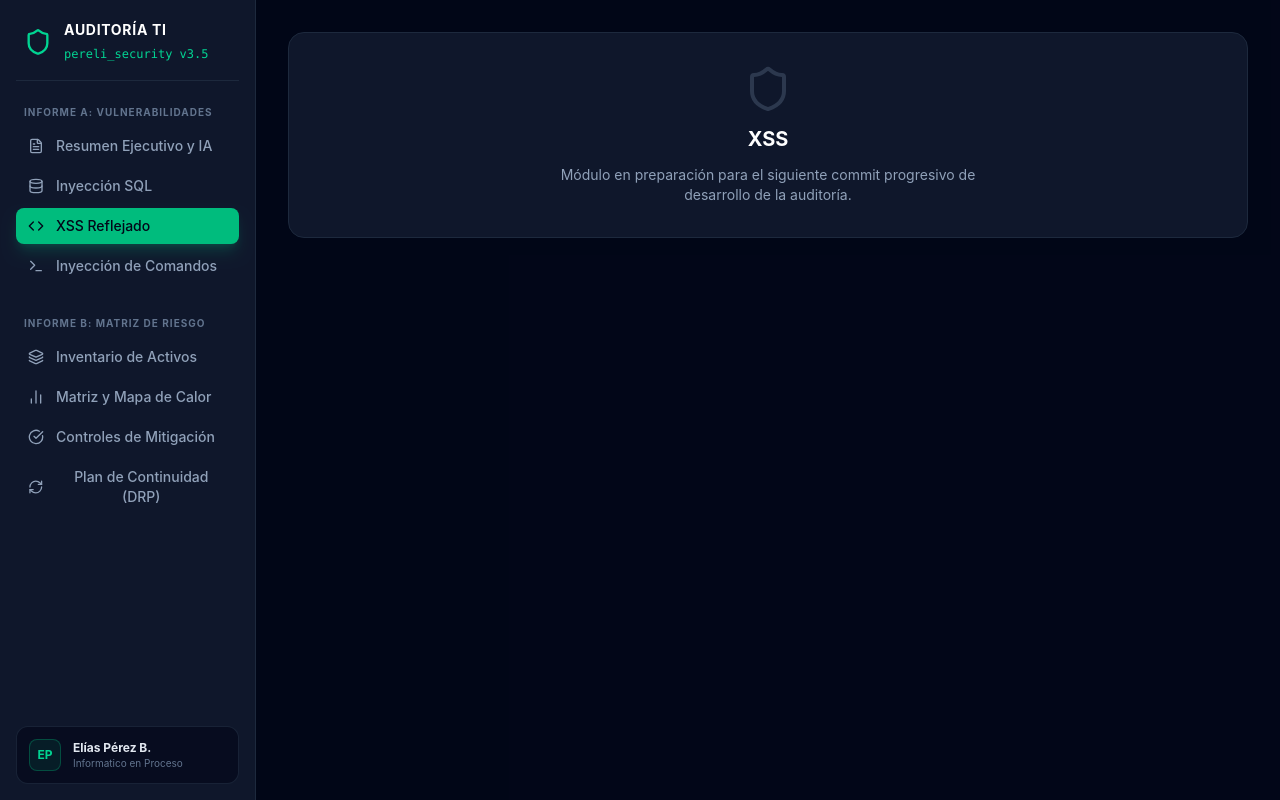
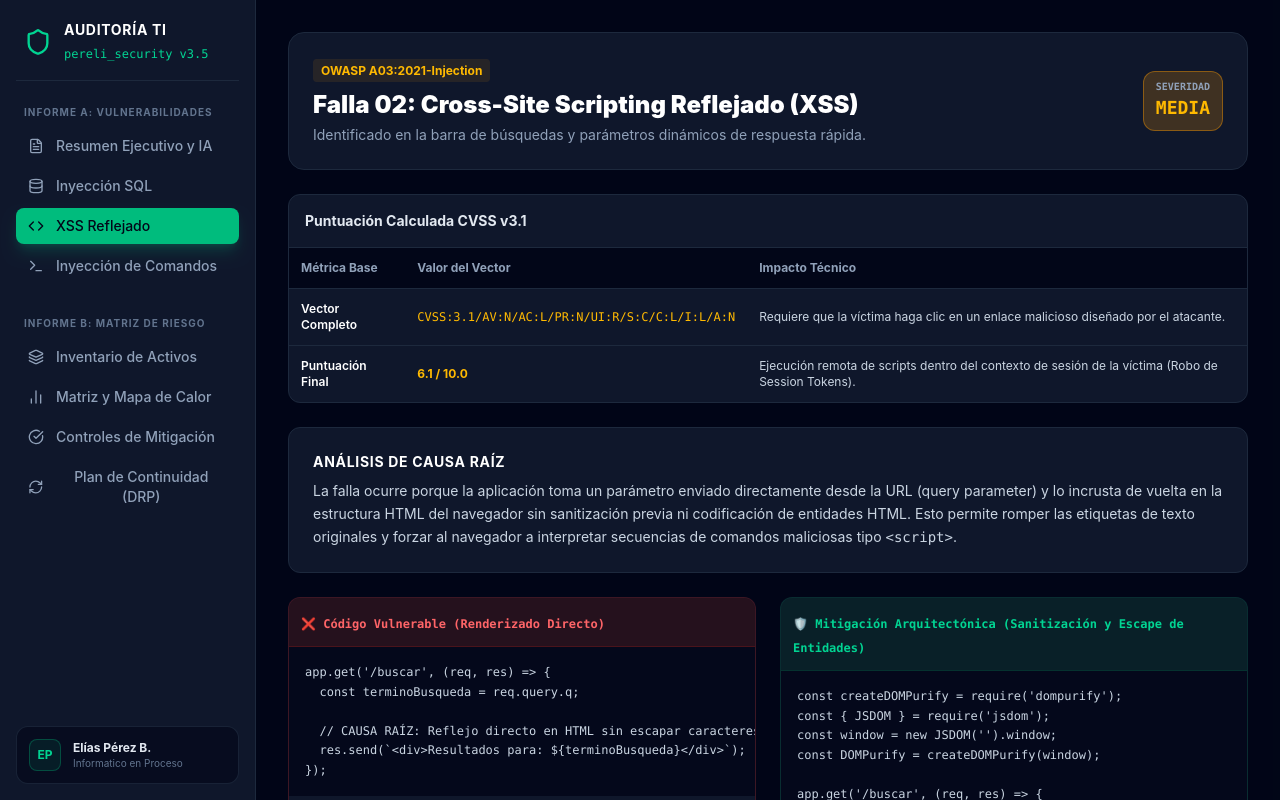
Before and after one commit to eliasperesbarrera-maker/auditoria_pereli, a React (Vite) app: page / in a window 1280 px wide. Both pictures are taken after a click on the button "XSS Reflejado". Built offline with nearby package versions, Linux system fonts and the light colour scheme.

Commit message:
implementacion analisis tecnico de xss reflejado con matriz cvss y mitigacion mediante dompurify

```diff
--- a/src/App.jsx
+++ b/src/App.jsx
@@ -11,7 +11,7 @@ export default function App() {
   const promptsIa = [
     {
       fase: "Investigación de Inyección SQL",
-      prompt: "Actúa como un auditor de seguridad senior. Explica los mecanismos de mitigación de la causa raíz para una inyección SQL basada en un portal web corporativo utilizando consultas parametrizadas en Node.js.",
+      prompt: "Actúa como un auditor de seguridad senior. Explica los mechanisms de mitigación de la causa raíz para una inyección SQL basada en un portal web corporativo utilizando consultas parametrizadas en Node.js.",
       aceptado: "Se adoptó el uso de marcadores de posición (?) para desvincular por completo las instrucciones del motor SQL de los datos proporcionados por el usuario.",
       corregido: "La IA sugirió inicialmente un WAF genérico, pero lo corregimos priorizando la parametrización en el código fuente para eliminar la causa raíz."
     },
@@ -147,7 +147,7 @@ export default function App() {
                   <div className="p-3 bg-emerald-500/10 rounded-lg text-emerald-400"><Users /></div>
                   <div>
                     <h4 className="text-xs text-slate-400 uppercase font-bold">Equipo Consultor</h4>
-                    <p className="text-sm font-bold text-white">E.Perez</p>
+                    <p className="text-sm font-bold text-white">E.Pérez</p>
                   </div>
                 </div>
               </div>
@@ -300,8 +300,107 @@ db.query(query, [username, password], (err, result) => {
             </div>
           )}
 
+          {/* 3. PESTAÑA: XSS REFLEJADO */}
+          {activeTab === 'xss' && (
+            <div className="space-y-6 animate-fadeIn">
+
+              {/* Título y Categoría OWASP */}
+              <div className="bg-slate-900 border border-slate-800 p-6 rounded-2xl">
+                <div className="flex items-center justify-between">
+                  <div>
+                    <span className="text-xs font-bold text-amber-400 bg-amber-500/10 px-2 py-1 rounded">OWASP A03:2021-Injection</span>
+                    <h2 className="text-2xl font-black text-white mt-2">Falla 02: Cross-Site Scripting Reflejado (XSS)</h2>
+                    <p className="text-slate-400 text-sm mt-1">Identificado en la barra de búsquedas y parámetros dinámicos de respuesta rápida.</p>
+                  </div>
+                  <div className="bg-amber-500/20 border border-amber-500/40 text-amber-400 font-mono text-xs px-3 py-2 rounded-xl text-center">
+                    <span className="block text-[10px] uppercase font-bold text-slate-400">Severidad</span>
+                    <strong className="text-lg">MEDIA</strong>
+                  </div>
+                </div>
+              </div>
+
+              {/* Tabla CVSS v3.1 */}
+              <div className="bg-slate-900 border border-slate-800 rounded-xl overflow-hidden">
+                <div className="bg-slate-850 p-4 border-b border-slate-800">
+                  <h3 className="text-sm font-bold text-slate-200">Puntuación Calculada CVSS v3.1</h3>
+                </div>
+                <table className="w-full text-left border-collapse text-xs">
+                  <thead>
+                    <tr className="bg-slate-950 text-slate-400 border-b border-slate-800">
+                      <th className="p-3">Métrica Base</th>
+                      <th className="p-3">Valor del Vector</th>
+                      <th className="p-3">Impacto Técnico</th>
+                    </tr>
+                  </thead>
+                  <tbody className="divide-y divide-slate-800 text-slate-300">
+                    <tr>
+                      <td className="p-3 font-semibold text-white">Vector Completo</td>
+                      <td className="p-3 font-mono text-amber-400">CVSS:3.1/AV:N/AC:L/PR:N/UI:R/S:C/C:L/I:L/A:N</td>
+                      <td className="p-3">Requiere que la víctima haga clic en un enlace malicioso diseñado por el atacante.</td>
+                    </tr>
+                    <tr>
+                      <td className="p-3 font-semibold text-white">Puntuación Final</td>
+                      <td className="p-3 font-bold text-amber-400">6.1 / 10.0</td>
+                      <td className="p-3">Ejecución remota de scripts dentro del contexto de sesión de la víctima (Robo de Session Tokens).</td>
+                    </tr>
+                  </tbody>
+                </table>
+              </div>
+
+              {/* Causa Raíz */}
+              <div className="bg-slate-900 border border-slate-800 p-6 rounded-xl space-y-2">
+                <h3 className="text-sm font-bold text-white uppercase tracking-wider text-emerald-400">Análisis de Causa Raíz</h3>
+                <p className="text-slate-300 text-sm leading-relaxed">
+                  La falla ocurre porque la aplicación toma un parámetro enviado directamente desde la URL (query parameter) y lo incrusta de vuelta en la estructura HTML del navegador sin sanitización previa ni codificación de entidades HTML. Esto permite romper las etiquetas de texto originales y forzar al navegador a interpretar secuencias de comandos maliciosas tipo <code>&lt;script&gt;</code>.
+                </p>
+              </div>
+
+              {/* Bloques de Código */}
+              <div className="grid grid-cols-1 xl:grid-cols-2 gap-6">
+
+                {/* Código Vulnerable */}
+                <div className="bg-slate-900 border border-red-900/40 rounded-xl overflow-hidden">
+                  <div className="bg-red-950/40 p-3 border-b border-red-900/40">
+                    <span className="text-xs font-bold text-red-400 font-mono">❌ Código Vulnerable (Renderizado Directo)</span>
+                  </div>
+                  <pre className="p-4 text-xs font-mono text-slate-300 overflow-x-auto bg-slate-950/80 leading-relaxed">
+{`app.get('/buscar', (req, res) => {
+  const terminoBusqueda = req.query.q;
+
+  // CAUSA RAÍZ: Reflejo directo en HTML sin escapar caracteres especiales
+  res.send(\`<div>Resultados para: \${terminoBusqueda}</div>\`);
+});`}
+                  </pre>
+                </div>
+
+                {/* Código Corregido */}
+                <div className="bg-slate-900 border border-emerald-900/40 rounded-xl overflow-hidden">
+                  <div className="bg-emerald-950/40 p-3 border-b border-emerald-900/40">
+                    <span className="text-xs font-bold text-emerald-400 font-mono">🛡️ Mitigación Arquitectónica (Sanitización y Escape de Entidades)</span>
+                  </div>
+                  <pre className="p-4 text-xs font-mono text-slate-300 overflow-x-auto bg-slate-950/80 leading-relaxed">
+{`const createDOMPurify = require('dompurify');
+const { JSDOM } = require('jsdom');
+const window = new JSDOM('').window;
+const DOMPurify = createDOMPurify(window);
+
+app.get('/buscar', (req, res) => {
+  const terminoBusqueda = req.query.q;
+
+  // SOLUCIÓN: Sanitización rigurosa de caracteres maliciosos (<, >, /)
+  const safeQuery = DOMPurify.sanitize(terminoBusqueda);
+
+  res.send(\`<div>Resultados para: \${safeQuery}</div>\`);
+});`}
+                  </pre>
+                </div>
+
+              </div>
+            </div>
+          )}
+
           {/* Marcador de posición para las otras pestañas restantes */}
-          {activeTab !== 'resumen' && activeTab !== 'sqli' && (
+          {activeTab !== 'resumen' && activeTab !== 'sqli' && activeTab !== 'xss' && (
             <div className="bg-slate-900 border border-slate-800 p-8 rounded-2xl text-center space-y-3">
               <Shield className="w-12 h-12 text-slate-600 mx-auto animate-pulse" />
               <h3 className="text-xl font-bold text-white uppercase">{activeTab}</h3>
```
